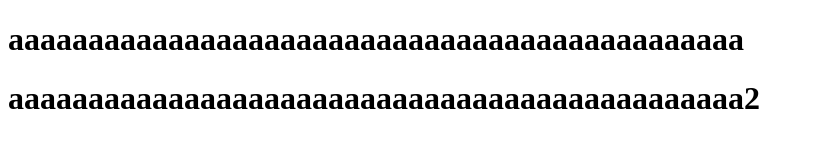
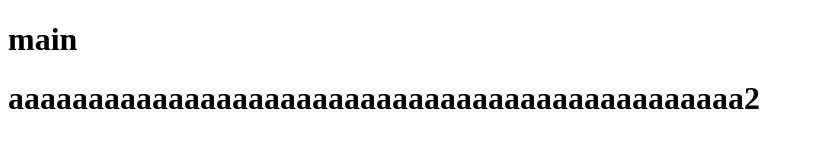
Before and after one commit to TheQuiett/t_git, a plain HTML site: page index.html in a window 1280 px wide. Shown: the whole page, without its empty margins (0-813 px from the left). Drawn offline with Linux system fonts and the light colour scheme.

Commit message:
메인페이지 수정했습니다.

```diff
--- a/index.html
+++ b/index.html
@@ -7,7 +7,7 @@
     <title>Document</title>
 </head>
 <body>
-    <h1>aaaaaaaaaaaaaaaaaaaaaaaaaaaaaaaaaaaaaaaaaaaaaa</h1>
+    <h1>main</h1>
     <h1>aaaaaaaaaaaaaaaaaaaaaaaaaaaaaaaaaaaaaaaaaaaaaa2</h1>
 </body>
 </html>
```
